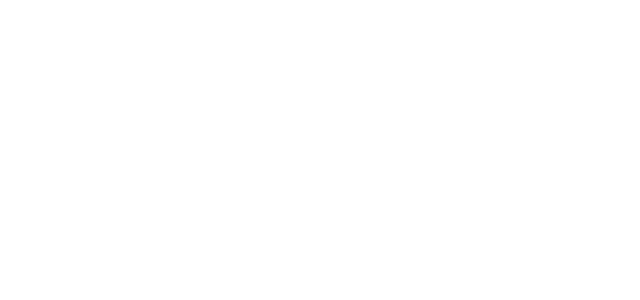
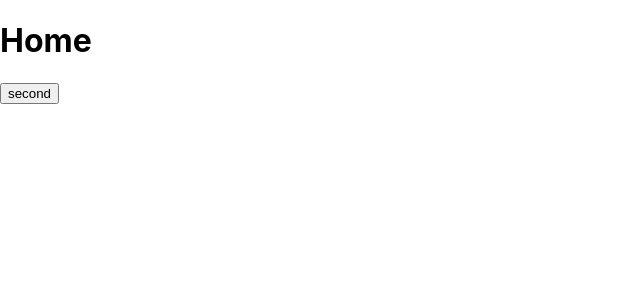
Before and after one commit to aca-reactjs/router_2, a React (Vite) app: page / in a window 1280 px wide. Shown: the top 300 px of the page, without its empty margins (0-640 px from the left). Built offline with nearby package versions, Linux system fonts and the light colour scheme.

Commit message:
add react router

```diff
--- a/package.json
+++ b/package.json
@@ -9,7 +9,8 @@
   },
   "dependencies": {
     "react": "^17.0.2",
-    "react-dom": "^17.0.2"
+    "react-dom": "^17.0.2",
+    "react-router-dom": "^6.2.2"
   },
   "devDependencies": {
     "@vitejs/plugin-react": "^1.0.7",
--- a/src/App.jsx
+++ b/src/App.jsx
@@ -1,9 +1,17 @@
 import { useState } from "react";
+import { Outlet, Route, Routes, useNavigate } from "react-router-dom";
 
 function Home() {
+  const navigate = useNavigate();
+
+  const handleButtonClick = () => {
+    navigate("/second");
+  };
+
   return (
     <div>
       <h1>Home</h1>
+      <button onClick={handleButtonClick}>second</button>
     </div>
   );
 }
@@ -16,15 +24,24 @@ function Second() {
   );
 }
 
-function Router({ path, element }) {
-  return null;
+function Layout() {
+  return (
+    <div>
+      <nav></nav>
+      <Outlet />
+    </div>
+  );
 }
 
 function App() {
   return (
     <div className="App">
-      <Router path="/" element={<Home />} />
-      <Router path="/second" element={<Second />} />
+      <Routes>
+        <Route path="/" element={<Layout />}>
+          <Route index element={<Home />} />
+          <Route path="second" element={<Second />} />
+        </Route>
+      </Routes>
     </div>
   );
 }
--- a/src/main.jsx
+++ b/src/main.jsx
@@ -1,11 +1,16 @@
-import React from 'react'
-import ReactDOM from 'react-dom'
-import './index.css'
-import App from './App'
+import React from "react";
+import ReactDOM from "react-dom";
+import { BrowserRouter } from "react-router-dom";
+
+import App from "./App";
+
+import "./index.css";
 
 ReactDOM.render(
   <React.StrictMode>
-    <App />
+    <BrowserRouter>
+      <App />
+    </BrowserRouter>
   </React.StrictMode>,
-  document.getElementById('root')
-)
+  document.getElementById("root")
+);
```
Also changed, not shown: 1 other file (tests, documents, lock files or other folders).
